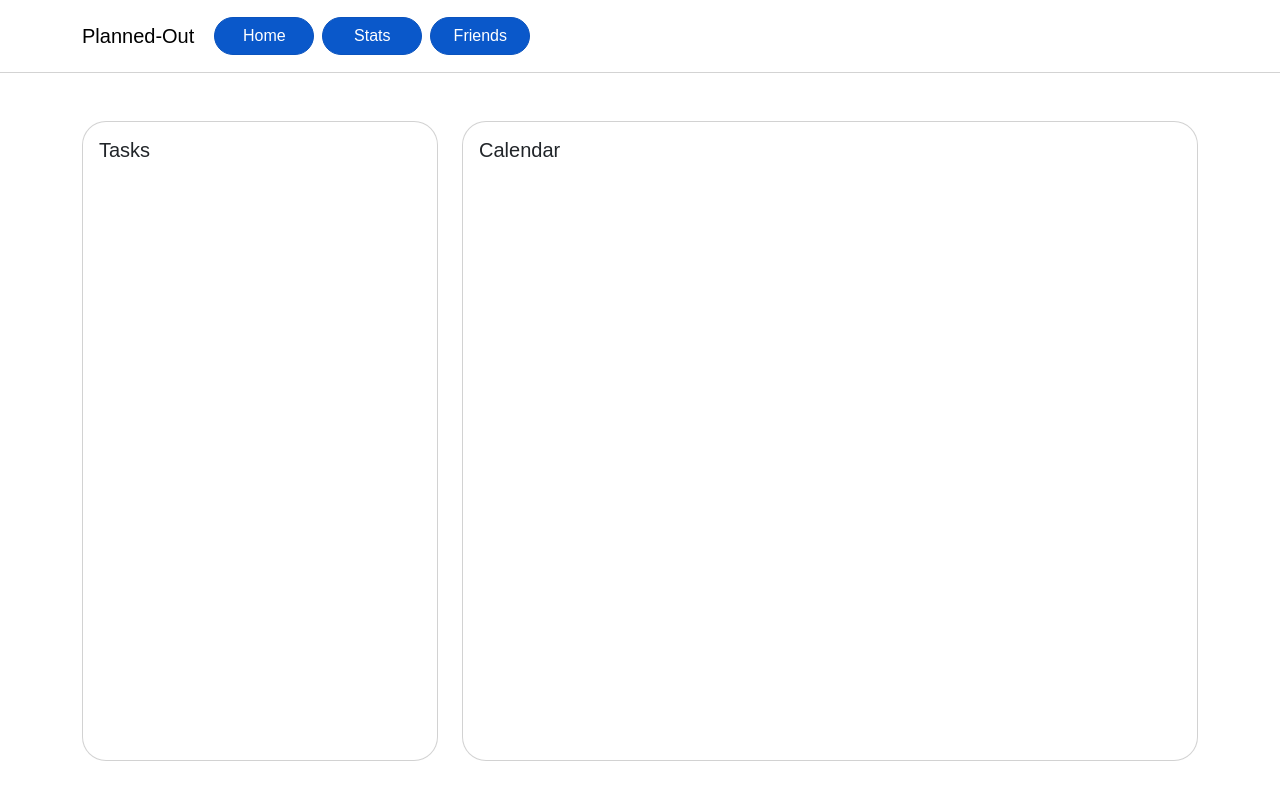
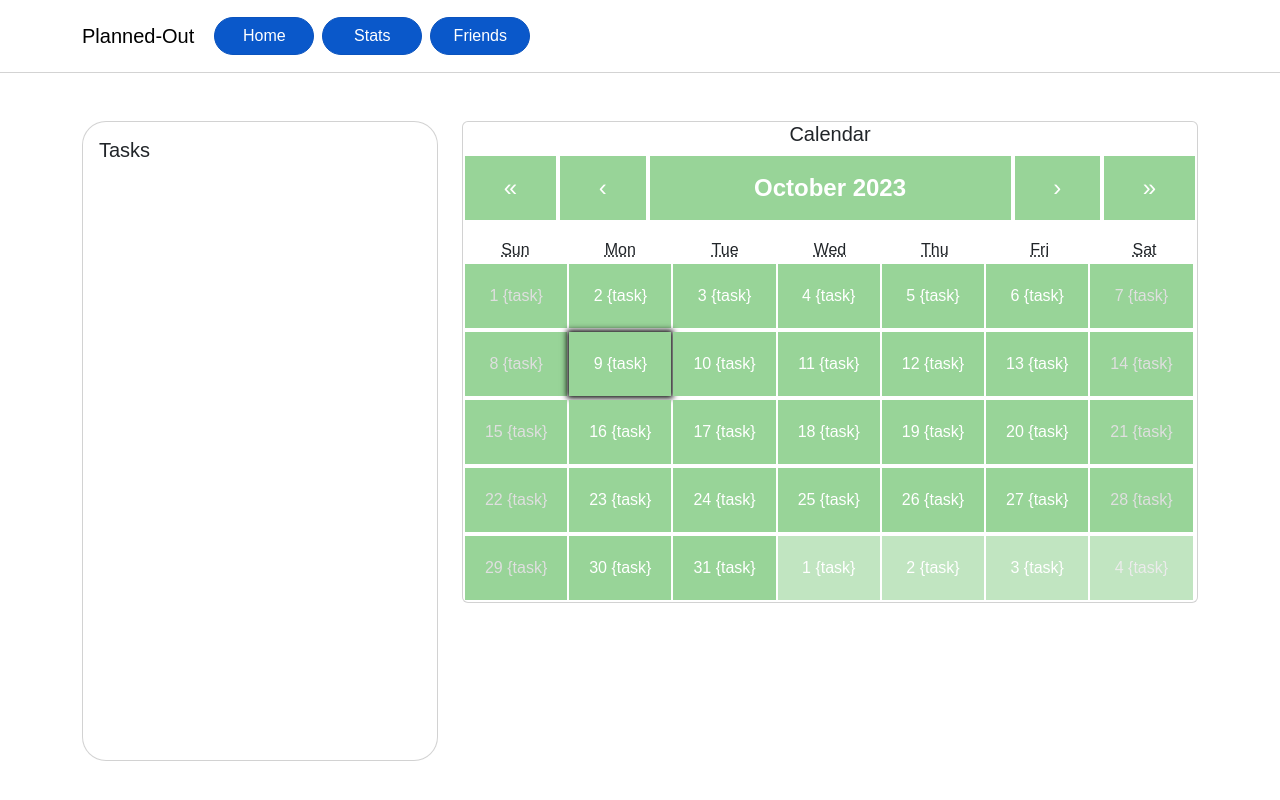
Before and after one commit to COSC481W-2023Fall/planned-out, a React (Create React App) app in the folder front-end/: page / in a window 1280 px wide. Built offline with nearby package versions, Linux system fonts and the light colour scheme.

Commit message:
Frontend Calendar Creation Created a calendar that displays the current month and allows for navigation between months. The calendar is displayed on the home page

```diff
--- a/front-end/package.json
+++ b/front-end/package.json
@@ -9,6 +9,7 @@
     "bootstrap": "^5.3.2",
     "react": "^18.2.0",
     "react-bootstrap": "^2.9.0",
+    "react-calendar": "^4.6.0",
     "react-dom": "^18.2.0",
     "react-router-bootstrap": "^0.26.2",
     "react-scripts": "5.0.1",
--- a/front-end/src/index.css
+++ b/front-end/src/index.css
@@ -4,7 +4,7 @@ body {
 }
 
 code {
-  font-family: source-code-pro, Menlo, Monaco, Consolas, 'Courier New',
+  font-family: source-code-pro, Menlo, Monaco, Consolas, "Courier New",
     monospace;
 }
 
@@ -23,8 +23,79 @@ code {
 }
 
 /* ----- CARDS ----- */
-div.tasks-card, div.calendar-card {
+div.tasks-card,
+div.calendar-card {
   height: 80vh;
   padding: 1em;
   border-radius: 24px;
 }
+
+.react-calendar {
+  text-align: center;
+}
+.react-calendar__navigation {
+  margin-bottom: 1em;
+  display: flex;
+}
+.react-calendar__navigation__label {
+  font-size: 1.5em;
+  font-weight: bold;
+}
+.react-calendar__navigation__arrow {
+  font-size: 1.5em;
+  flex-grow: 0.333;
+}
+.react-calendar__month-view__weekdays {
+  text-align: center;
+}
+button {
+  margin: 2px;
+  background-color: #98d498;
+  border: 0;
+  color: white;
+  height: 8vh;
+
+  &:hover {
+    background-color: #627262;
+  }
+
+  &:active {
+    background-color: #a5c1a5;
+  }
+}
+/* ~~~ day grid styles ~~~ */
+.react-calendar__month-view__days {
+  display: grid !important;
+  grid-template-columns: 14.2% 14.2% 14.2% 14.2% 14.2% 14.2% 14.2%;
+
+  .react-calendar__tile {
+    max-width: initial !important;
+  }
+}
+/* ~~~ neighboring month & weekend styles ~~~ */
+.react-calendar__month-view__days__day--neighboringMonth {
+  opacity: 0.6;
+}
+.react-calendar__month-view__days__day--weekend {
+  color: #dfdfdf;
+}
+
+/* ~~~ active day styles ~~~ */
+.react-calendar__tile--range {
+  box-shadow: 0 0 6px 2px black;
+}
+/* ~~~ other view styles ~~~ */
+.react-calendar__year-view__months,
+.react-calendar__decade-view__years,
+.react-calendar__century-view__decades {
+  display: grid !important;
+  grid-template-columns: 20% 20% 20% 20% 20%;
+
+  &.react-calendar__year-view__months {
+    grid-template-columns: 33.3% 33.3% 33.3%;
+  }
+
+  .react-calendar__tile {
+    max-width: initial !important;
+  }
+}
--- a/front-end/src/pages/Home.js
+++ b/front-end/src/pages/Home.js
@@ -2,8 +2,11 @@ import Container from "react-bootstrap/Container";
 import Row from "react-bootstrap/Row";
 import Col from "react-bootstrap/Col";
 import Card from "react-bootstrap/Card";
+import Calendar from "react-calendar";
+import { useState } from "react";
 
 const Home = () => {
+  const [date, setDate] = useState(new Date());
 
   return (
     <div className="App">
@@ -15,8 +18,17 @@ const Home = () => {
             </Card>
           </Col>
           <Col sm={8}>
-                        <Card className="calendar-card">
+            <Card className="react-calendar">
               <Card.Title>Calendar</Card.Title>
+              <div className="calendar-container">
+                <Calendar
+                  onChange={setDate}
+                  value={date}
+                  calendarType="gregory"
+                  tileContent={({ date, view }) => "\n{task}"} // this is where we can add tasks to the calendar maybe just an indicator dot, not sure
+                />
+                {/*there is an onClickDay handler we can use for task creation */}
+              </div>
             </Card>
           </Col>
         </Row>
```
Also changed, not shown: 1 other file (tests, documents, lock files or other folders). Lines whose indentation alone changed are shown as unchanged.
